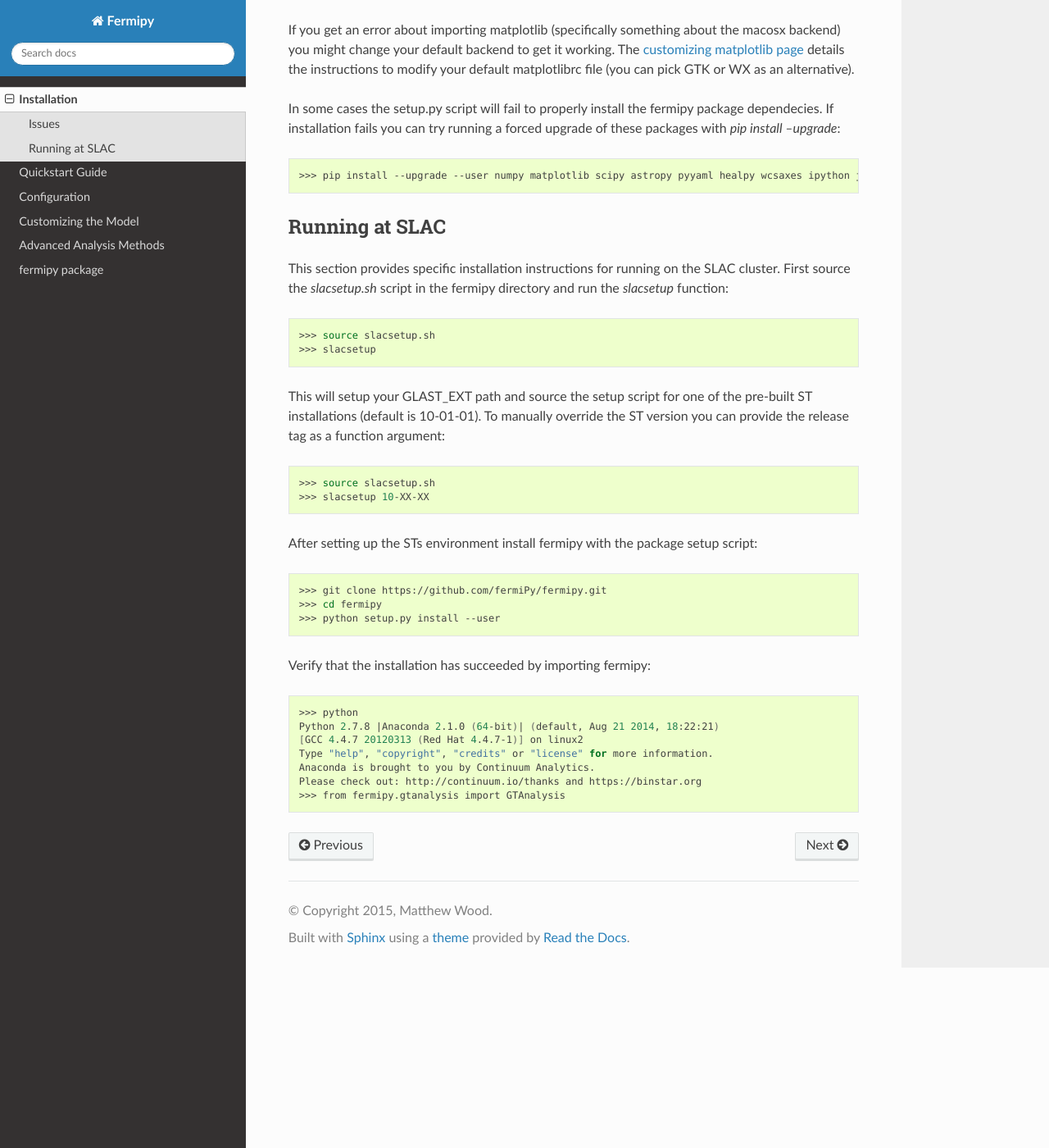
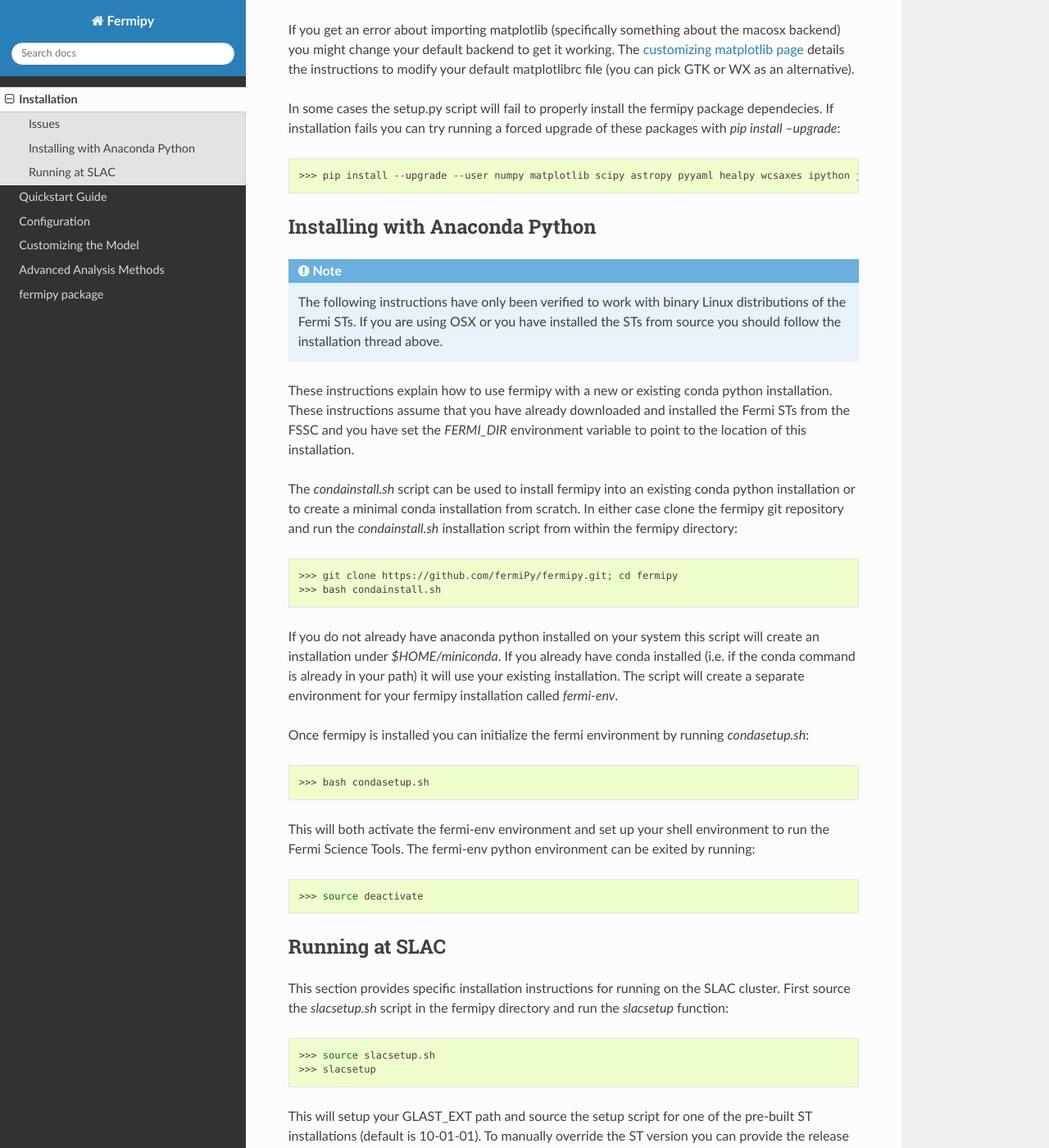
Before and after one commit to fermiPy/fermipy, a Sphinx documentation site: the page built from docs/install.rst, in a window 1280 px wide and 1400 px high, scrolled down 1537 px. Shown: the whole window at 82% size. Built offline with Sphinx 7.4.7 and the Read the Docs theme 2.0.0, drawn with Linux system fonts in a browser that asks for light colours; the version number could not be read and is left out.

Commit message:
Adding installation instructions for anaconda python.

```diff
--- a/docs/install.rst
+++ b/docs/install.rst
@@ -96,6 +96,56 @@ running a forced upgrade of these packages with `pip install --upgrade`:
 
    >>> pip install --upgrade --user numpy matplotlib scipy astropy pyyaml healpy wcsaxes ipython jupyter
 
+Installing with Anaconda Python
+-------------------------------
+
+.. note::
+
+   The following instructions have only been verified to work with
+   binary Linux distributions of the Fermi STs.  If you are using OSX
+   or you have installed the STs from source you should follow the
+   installation thread above.
+
+These instructions explain how to use fermipy with a new or existing
+conda python installation.  These instructions assume that you have
+already downloaded and installed the Fermi STs from the FSSC and you
+have set the *FERMI_DIR* environment variable to point to the location
+of this installation.
+
+The *condainstall.sh* script can be used to install fermipy into an
+existing conda python installation or to create a minimal conda
+installation from scratch.  In either case clone the fermipy git
+repository and run the *condainstall.sh* installation script from
+within the fermipy directory:
+
+.. code-block:: bash
+
+   >>> git clone https://github.com/fermiPy/fermipy.git; cd fermipy
+   >>> bash condainstall.sh
+
+If you do not already have anaconda python installed on your system
+this script will create an installation under *$HOME/miniconda*.  If
+you already have conda installed (i.e. if the conda command is already
+in your path) it will use your existing installation.  The script will
+create a separate environment for your fermipy installation called
+*fermi-env*.
+
+Once fermipy is installed you can initialize the fermi environment by
+running *condasetup.sh*:
+
+.. code-block:: bash
+
+   >>> bash condasetup.sh
+
+This will both activate the fermi-env environment and set up your
+shell environment to run the Fermi Science Tools.  The fermi-env
+python environment can be exited by running:
+
+.. code-block:: bash
+
+   >>> source deactivate
+
+
 Running at SLAC
 ---------------
 
```
